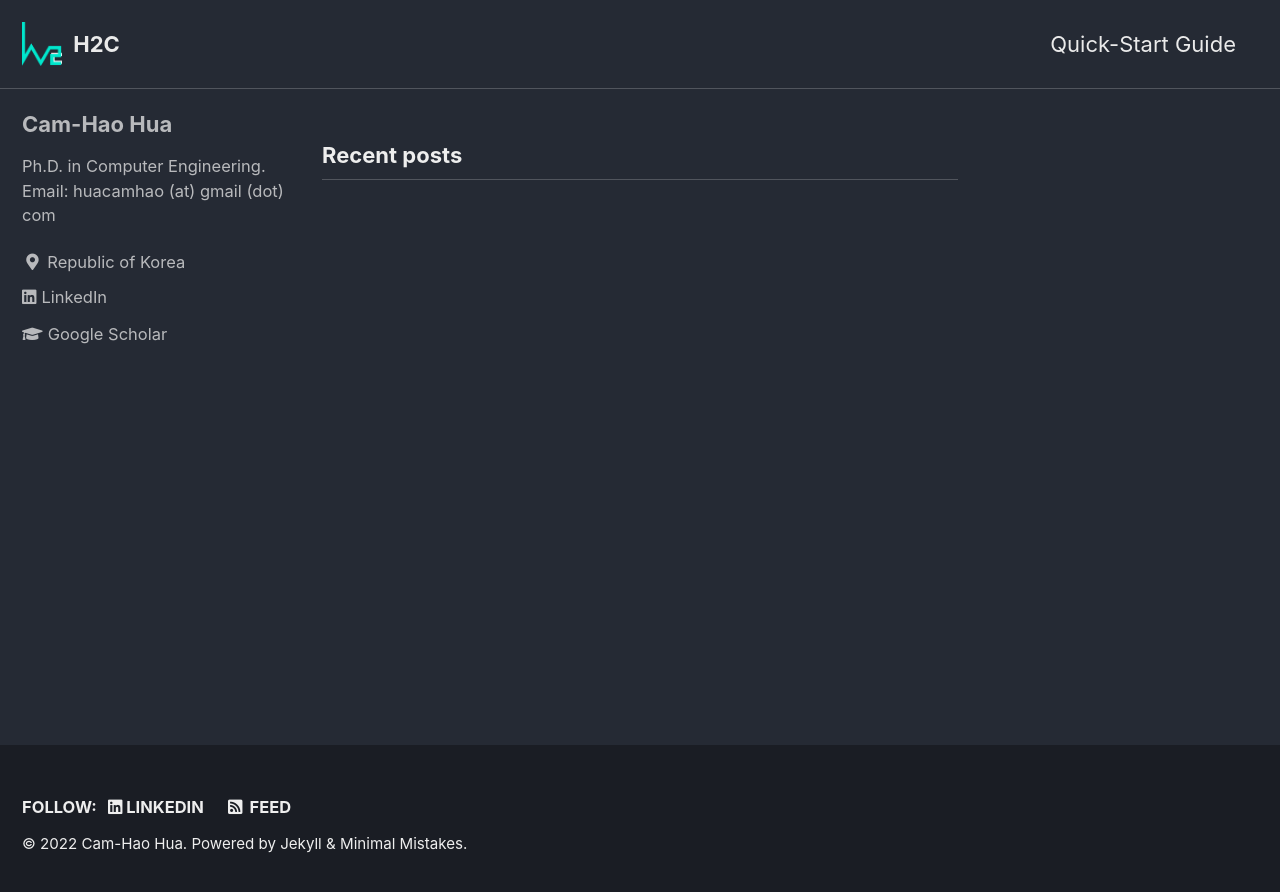
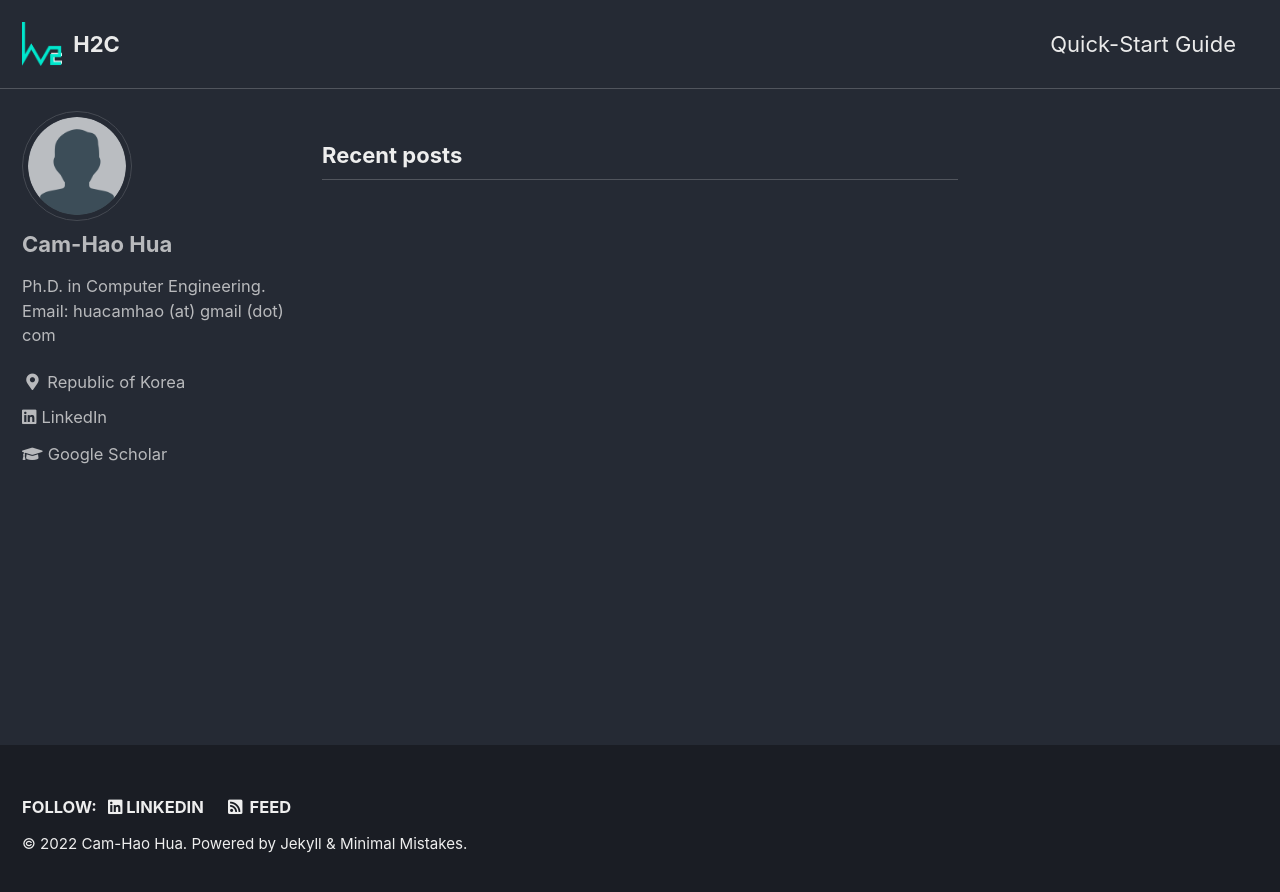
Before and after one commit to camhao168/camhao168.github.io, a Jekyll site: the page built from index.html, in a window 1280 px wide. Shown: the top 892 px of the page. Built offline with Jekyll 4.4.1, drawn with Linux system fonts in a browser that asks for light colours; cached includes are drawn as plain includes; the list of posts is cut into pages by our own code.

Commit message:
Update _config.yml

```diff
--- a/_config.yml
+++ b/_config.yml
@@ -105,7 +105,7 @@ analytics:
 # Site Author
 author:
   name             : "Cam-Hao Hua"
-  avatar           : # "/assets/images/bio_photo.jpg" # path of avatar image, e.g. "/assets/images/bio-photo.jpg"
+  avatar           : "/assets/images/bio-photo-anonymous.png" # path of avatar image, e.g. "/assets/images/bio-photo.jpg"
   bio              : "Ph.D. in Computer Engineering. Email: huacamhao (at) gmail (dot) com"
   location         : "Republic of Korea"
   links:
```
